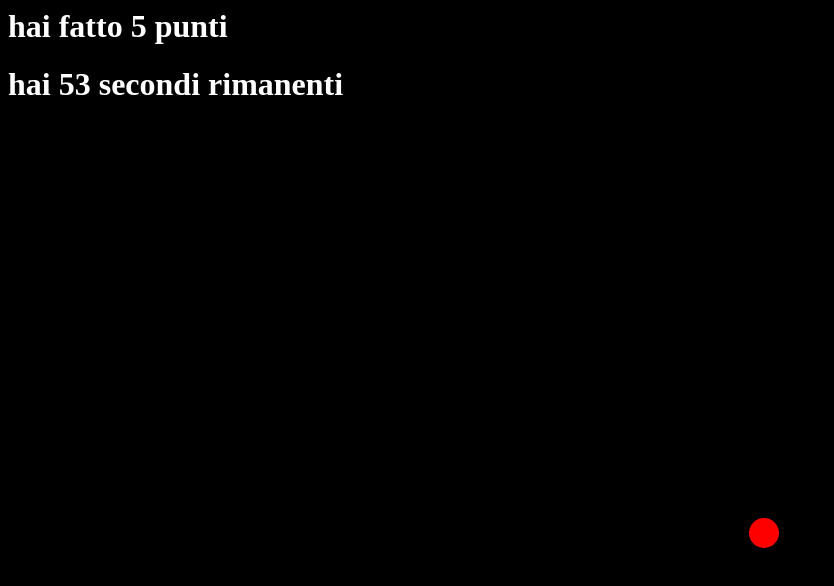
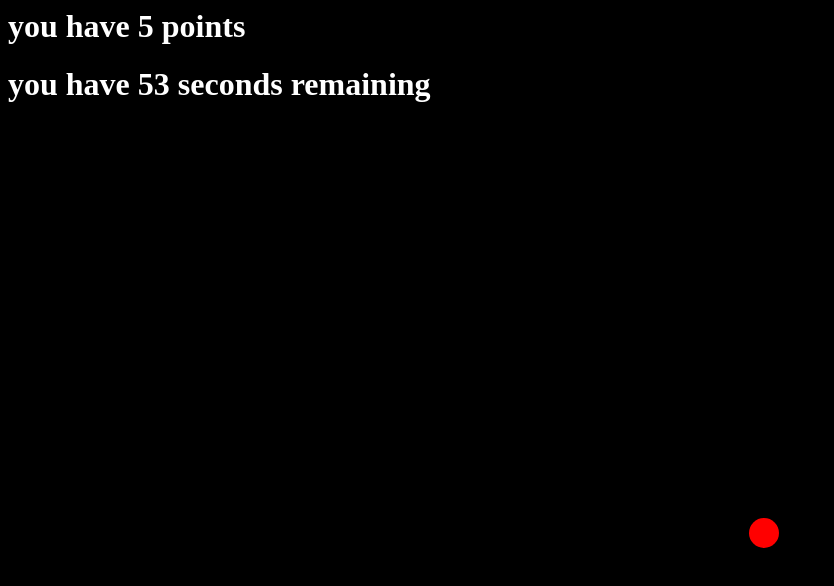
Before and after one commit to legend420/reflex-game, a plain HTML site: page index.html in a window 1280 px wide. Both pictures are taken after a click on the element 651 px from the left and 731 px from the top of the page. Shown: the whole page, without its empty margins (0-834 px from the left). Drawn offline with Linux system fonts and the light colour scheme.

Commit message:
tradotto

```diff
--- a/index.html
+++ b/index.html
@@ -11,15 +11,15 @@
         background-color: black;
       }
       </style>
-      <p><h1 id="punteggio">hai fatto 0 punti</h1></p>
-      <h1 id="timer">hai 60 secondi rimanenti</h1>
+      <p><h1 id="punteggio">you have 0 points</h1></p>
+      <h1 id="timer">you have 60 seconds remaining</h1>
             <div id="palla" onclick="tap()" style="position:relative;background-color:red;width:30;height:30; border-radius:50%;"></div>
        <script>
          palla = document.getElementById("palla")
         punti = 0;
         function tap(){
           punti += 5
-          document.getElementById("punteggio").textContent = "hai fatto " + punti + " punti"
+          document.getElementById("punteggio").textContent = "you have " + punti + " points"
           palla.style.left = Math.random() * (1, 1300)
           palla.style.top = Math.random() * (1,600)
           palla.stle.right = Math.random() * (1,1300)
@@ -33,7 +33,7 @@
          }
          tempo = setInterval(cambio,1000)
          function tempo_scaduto(){
-           alert("tempo scaduto")
+           alert("time's up")
            palla.style.visibility = "hidden"
          }
          i = 60
@@ -41,7 +41,7 @@
          function countdown(){
           if (i > 0){
             i--
-           document.getElementById("timer").textContent = "hai " + i + " secondi rimanenti"
+           document.getElementById("timer").textContent = "you have " + i + " seconds remaining"
          }
          }
          tempo3 = setInterval(countdown,1000)
```
